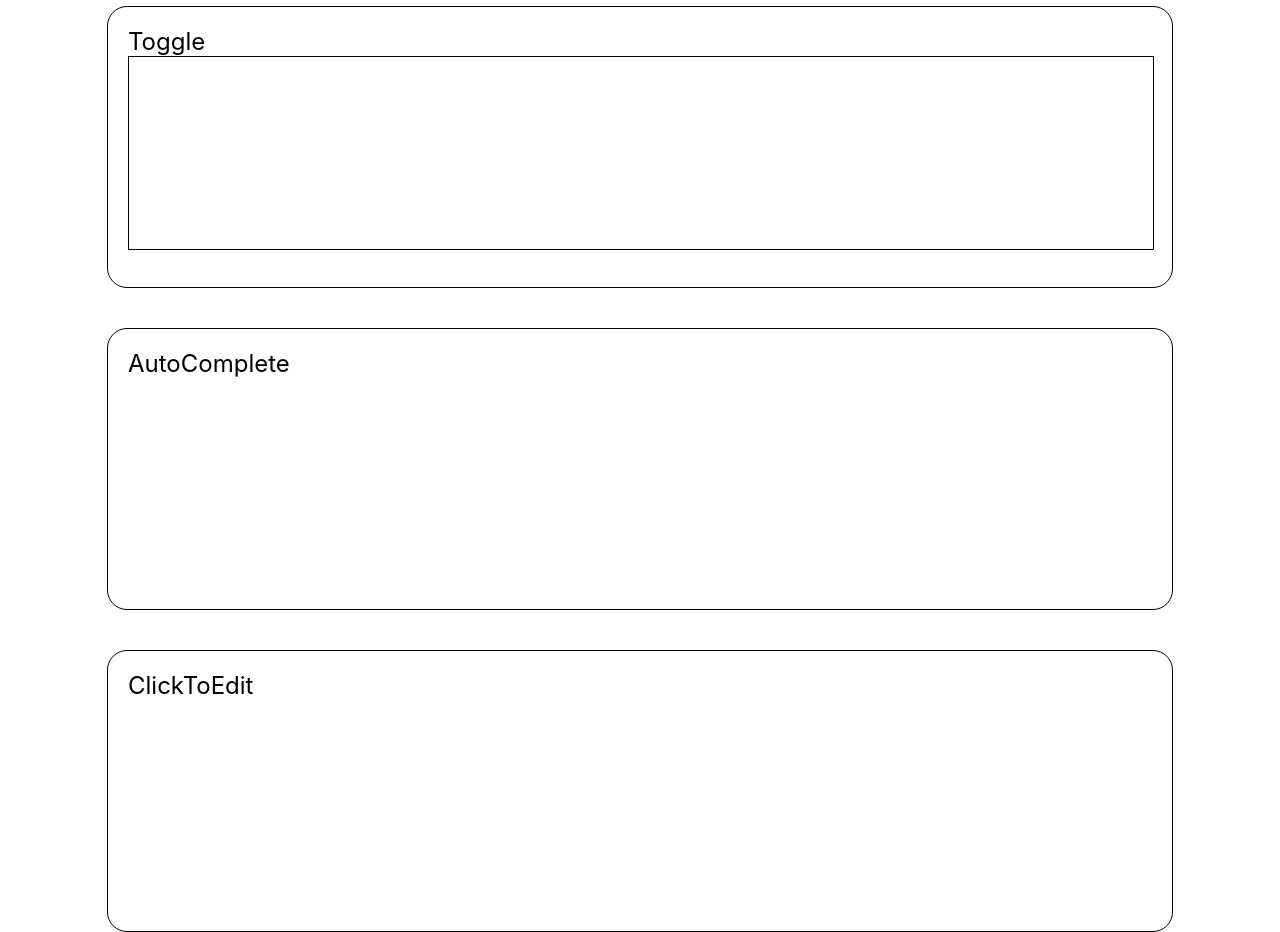
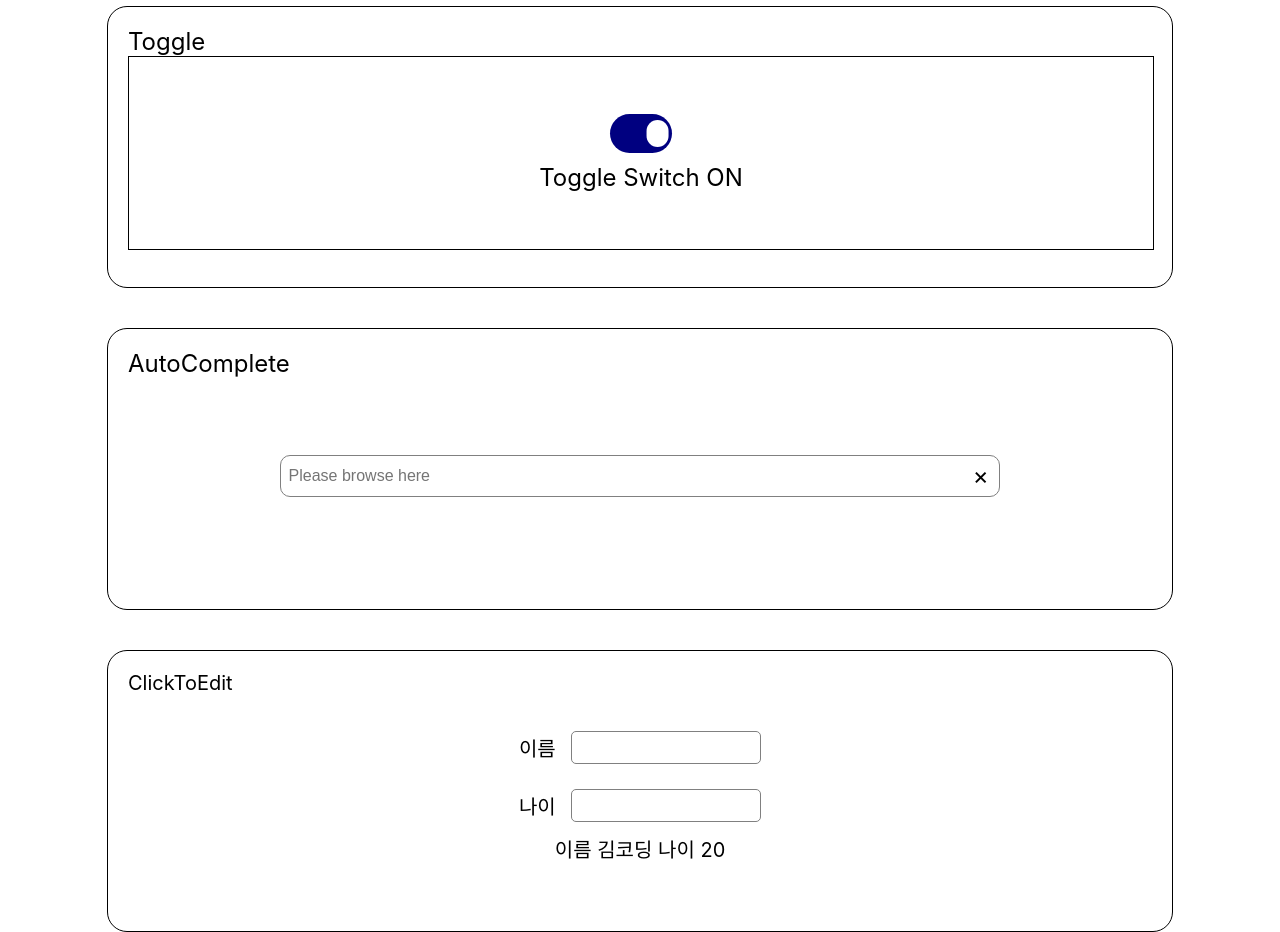
Before and after one commit to changmoolee/wanted_pre_onboarding, a React (Create React App) app in the folder custom-component/: page / in a window 1280 px wide. Shown: the part 1000-1932 px from the top of the page. Built offline with nearby package versions, Linux system fonts and the light colour scheme.

Commit message:
uncompleted feature AC, and feature CTE add

```diff
--- a/custom-component/src/component/AutoComplete.js
+++ b/custom-component/src/component/AutoComplete.js
@@ -1,4 +1,4 @@
-import React from "react";
+import React, { useState } from "react";
 import styled from "styled-components";
 
 const FeatureContainer = styled.div`
@@ -10,9 +10,138 @@ const FeatureContainer = styled.div`
   font-size: 24px;
   border-radius: 20px;
 `;
+const Feature = styled.div`
+  width: 100%;
+  height: 80%;
+  display: flex;
+  flex-direction: column;
+  align-items: center;
+`;
+const FeatureSpace = styled.div`
+  width: 100%;
+  min-height: 40%;
+`;
+const AutoCompleteContainer = styled.div`
+  width: 70%;
+  height: 20%;
+  display: flex;
+  justify-content: flex-start;
+  align-items: center;
+  padding: 1px;
+  border: 0.5px gray solid;
+  border-radius: 10px;
+`;
+
+const AutoCompleteInput = styled.input`
+  width: 95%;
+  height: 95%;
+  display: flex;
+  font-size: 16px;
+  margin-left: 5px;
+  border: none;
+  border-radius: 10px;
+  &:focus {
+    outline: none;
+    ::placeholder {
+      color: transparent;
+    }
+  }
+`;
+
+const AutoCompleteCloseIcon = styled.div`
+  width: 5%;
+  height: 95%;
+  display: flex;
+  justify-content: center;
+  align-items: center;
+  font-size: 24px;
+  border: none;
+  border-radius: 10px;
+`;
+const SearchResultContainer = styled.div`
+  width: 70%;
+  display: ${(props) => (props.inputText === "" ? "none" : "flex")};
+  justify-content: flex-start;
+  align-items: center;
+  border: 0.5px gray solid;
+  border-radius: 10px;
+  z-index: 2;
+`;
+
+const SearchResultCollection = styled.ul`
+  width: 100%;
+  display: flex;
+  flex-direction: column;
+  margin: 10px;
+  padding: 0px;
+`;
+const SearchResult = styled.li`
+  width: 100%;
+  display: flex;
+  font-size: 16px;
+  cursor: pointer;
+  &:hover {
+    background-color: #dcdcdc;
+  }
+`;
 
 const AutoComplete = () => {
-  return <FeatureContainer>AutoComplete</FeatureContainer>;
+  const [inputText, setInputText] = useState("");
+  const data = [
+    "중고A급",
+    "refurbished",
+    "antique",
+    "rustic",
+    "remove",
+    "rock",
+  ];
+
+  const currentInputText = (e) => {
+    setInputText(e.target.value);
+  };
+
+  const eraseInput = () => {
+    setInputText("");
+  };
+
+  const clickedPreviousData = (text) => {
+    return setInputText(text);
+  };
+
+  return (
+    <FeatureContainer>
+      AutoComplete
+      <Feature>
+        <FeatureSpace />
+        <AutoCompleteContainer>
+          <AutoCompleteInput
+            placeholder="Please browse here"
+            value={inputText}
+            onChange={(e) => currentInputText(e)}
+          ></AutoCompleteInput>
+          <AutoCompleteCloseIcon onClick={() => eraseInput()}>
+            &times;
+          </AutoCompleteCloseIcon>
+        </AutoCompleteContainer>
+        <SearchResultContainer inputText={inputText}>
+          <SearchResultCollection>
+            {data.map((data, index) => {
+              if (data.includes(inputText)) {
+                return (
+                  <SearchResult
+                    key={index}
+                    onClick={() => clickedPreviousData(data)}
+                  >
+                    {data}
+                  </SearchResult>
+                );
+              }
+            })}
+          </SearchResultCollection>
+        </SearchResultContainer>
+      </Feature>
+    </FeatureContainer>
+  );
 };
 
 export default AutoComplete;
--- a/custom-component/src/component/ClickToEdit.js
+++ b/custom-component/src/component/ClickToEdit.js
@@ -1,4 +1,4 @@
-import React from "react";
+import React, { useState } from "react";
 import styled from "styled-components";
 
 const FeatureContainer = styled.div`
@@ -7,12 +7,79 @@ const FeatureContainer = styled.div`
   border: 1px black solid;
   margin-top: 5vh;
   padding: 20px;
-  font-size: 24px;
+  font-size: 20px;
   border-radius: 20px;
+`;
+const Feature = styled.div`
+  width: 100%;
+  height: 80%;
+  display: flex;
+  flex-direction: column;
+  justify-content: center;
+  align-items: center;
+`;
+const EditContainer = styled.div`
+  width: 30%;
+  height: 60%;
+  display: flex;
+  flex-direction: column;
+  justify-content: center;
+  align-items: center;
+  font-size: 20px;
+`;
+const EditNameContainer = styled.div`
+  width: 100%;
+  height: 50%;
+  display: flex;
+  justify-content: center;
+  align-items: center;
+`;
+const EditAgeContainer = styled.div`
+  width: 100%;
+  height: 50%;
+  display: flex;
+  justify-content: center;
+  align-items: center;
+`;
+const EditInput = styled.input`
+  width: 60%;
+  height: 50%;
+  text-align: center;
+  margin-left: 15px;
+  font-size: 20px;
+  border: gray solid 1px;
+  border-radius: 5px;
 `;
 
 const ClickToEdit = () => {
-  return <FeatureContainer>ClickToEdit</FeatureContainer>;
+  const [currentNameInfo, setNameInfo] = useState("김코딩");
+  const [currentAgeInfo, setAgeInfo] = useState("20");
+
+  const editNameInfo = (text) => {
+    setNameInfo(text);
+  };
+  const editAgeInfo = (text) => {
+    setAgeInfo(text);
+  };
+
+  return (
+    <FeatureContainer>
+      ClickToEdit
+      <Feature>
+        <EditContainer>
+          <EditNameContainer>
+            이름
+            <EditInput onBlur={(e) => editNameInfo(e.target.value)} />
+          </EditNameContainer>
+          <EditAgeContainer>
+            나이
+            <EditInput onBlur={(e) => editAgeInfo(e.target.value)} />
+          </EditAgeContainer>
+        </EditContainer>
+        이름 {currentNameInfo} 나이 {currentAgeInfo}
+      </Feature>
+    </FeatureContainer>
+  );
 };
 
 export default ClickToEdit;
--- a/custom-component/src/component/Tab.js
+++ b/custom-component/src/component/Tab.js
@@ -1,5 +1,5 @@
 import React, { useState } from "react";
-import styled, { css } from "styled-components";
+import styled from "styled-components";
 
 const FeatureContainer = styled.div`
   width: 80vw;
@@ -35,6 +35,7 @@ const TabButton = styled.div`
     props.index === props.clickedButton ? "white" : "black"};
   background-color: ${(props) =>
     props.index === props.clickedButton ? "#000080" : "#dcdcdc"};
+  transition: 0.2s;
 `;
 
 const Tab = () => {
--- a/custom-component/src/component/Tag.js
+++ b/custom-component/src/component/Tag.js
@@ -35,7 +35,7 @@ const TagInput = styled.input`
   border: none;
 `;
 const TagDiv = styled.div`
-  max-width: 100px;
+  width: 10vw;
   height: 70%;
   display: flex;
   justify-content: space-around;
@@ -47,6 +47,7 @@ const TagDiv = styled.div`
   border-radius: 15px;
   color: white;
   background-color: #000080;
+  word-break: break-all;
 `;
 const CloseIcon = styled.div`
   margin-left: 2px;
@@ -56,7 +57,9 @@ const Tag = () => {
   const [TagText, setTagText] = useState("");
 
   const addTag = (tag) => {
-    return setCurrentTags([...currentTags, tag]);
+    if (tag !== "") {
+      return setCurrentTags([...currentTags, tag]);
+    }
   };
   const removeTag = (index) => {
     let currentTagsCopy = currentTags.slice();
--- a/custom-component/src/component/Toggle.js
+++ b/custom-component/src/component/Toggle.js
@@ -1,4 +1,4 @@
-import React from "react";
+import React, { useState } from "react";
 import styled from "styled-components";
 
 const FeatureContainer = styled.div`
@@ -14,15 +14,53 @@ const Feature = styled.div`
   width: 100%;
   height: 80%;
   display: flex;
+  flex-direction: column;
   justify-content: center;
   align-items: center;
   border: 1px black solid;
 `;
+const ToggleContainer = styled.div`
+  width: 6%;
+  height: 20%;
+  display: flex;
+  justify-content: flex-start;
+  align-items: center;
+  margin-bottom: 10px;
+  border-radius: 20px;
+  background-color: ${(props) => (props.isToggleOn ? "#dcdcdc" : "#000080")};
+  transition: 1s;
+`;
+
+const ToggleBall = styled.div`
+  position: relative;
+  width: 35%;
+  height: 70%;
+  transform: ${(props) =>
+    props.isToggleOn ? "translate(20% ,0%)" : "translate(170% ,0%)"};
+  border-radius: 50px;
+  background-color: white;
+  transition: 1s;
+`;
+
 const Toggle = () => {
+  const [isToggleOn, setToggle] = useState(false);
+
+  const controlToggle = () => {
+    return setToggle(!isToggleOn);
+  };
+
   return (
     <FeatureContainer>
       Toggle
-      <Feature></Feature>
+      <Feature>
+        <ToggleContainer
+          onClick={() => controlToggle()}
+          isToggleOn={isToggleOn}
+        >
+          <ToggleBall isToggleOn={isToggleOn}></ToggleBall>
+        </ToggleContainer>
+        {isToggleOn ? "Toggle Switch OFF" : "Toggle Switch ON"}
+      </Feature>
     </FeatureContainer>
   );
 };
```
